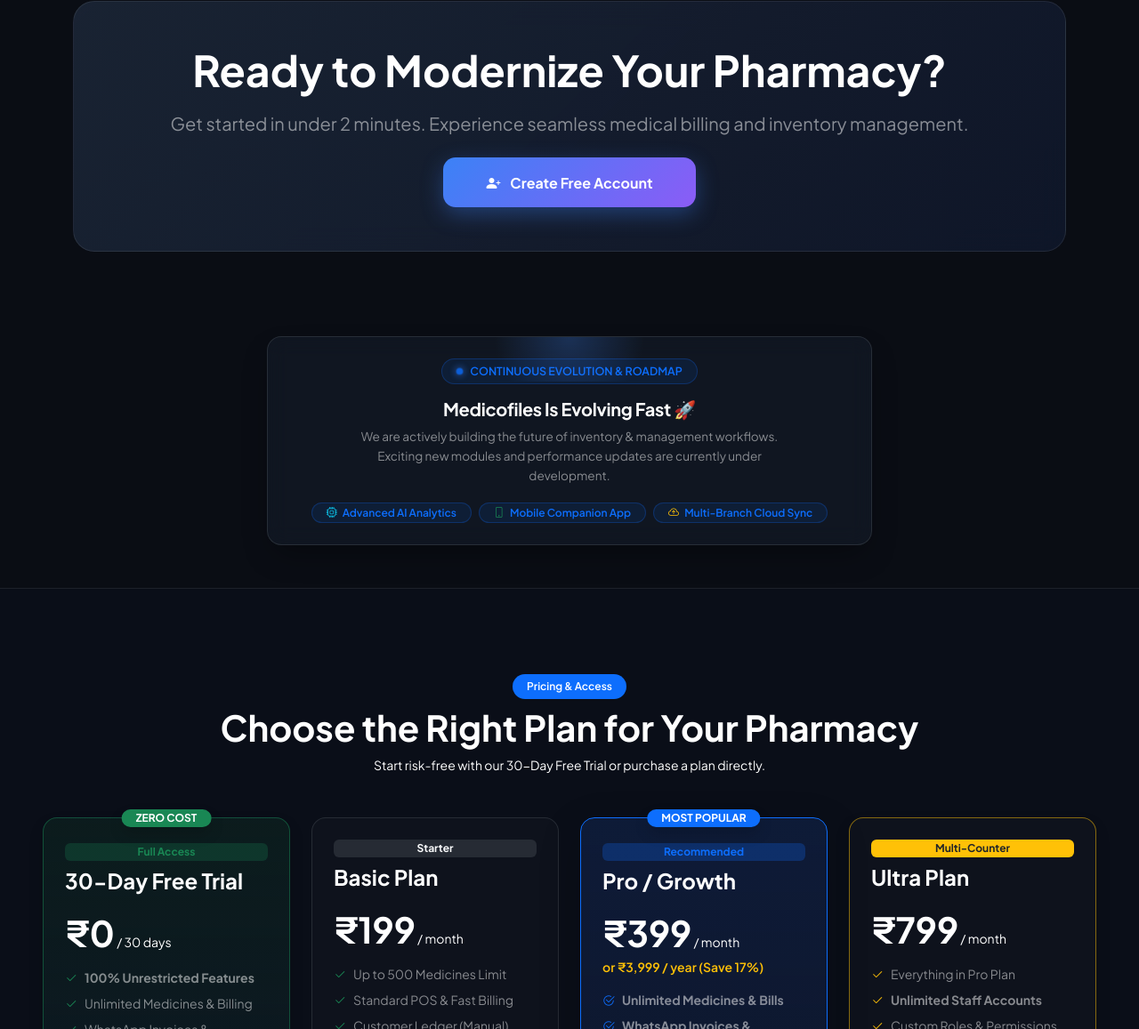
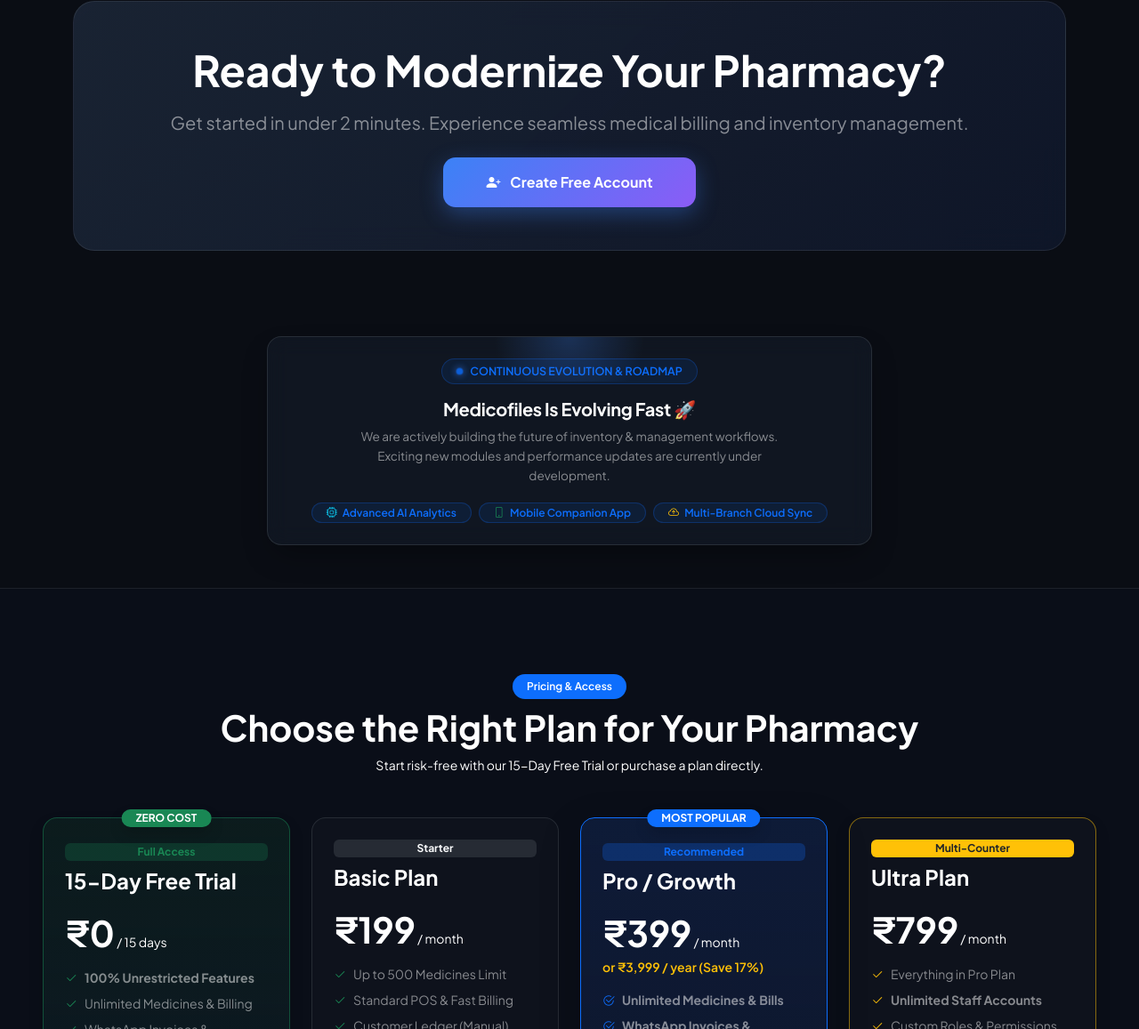
Before and after one commit to Goldi-Yash/Medicofiles, a Flask app: page /welcome in a window 1280 px wide; the page is wider, and only the part inside the window is pictured. Shown: the part 3371-4528 px from the top of that part at 89% size. Run offline with Flask 3, Linux system fonts and the light colour scheme; parts of the project's set-up code (start-up, migrations or seed data) failed here and were passed over; some libraries are stand-ins or nearby versions.

Commit message:
30-day to 15-day

```diff
--- a/main.py
+++ b/main.py
@@ -221,7 +221,7 @@ class User(db.Model, UserMixin):
     plan_type = db.Column(db.String(50), default='trial') # trial, basic, pro, ultra
     subscription_status = db.Column(db.String(50), default='active') # active, expired
     trial_start_date = db.Column(db.DateTime, default=get_ist_time)
-    subscription_end_date = db.Column(db.DateTime, default=lambda: get_ist_time() + timedelta(days=30))
+    subscription_end_date = db.Column(db.DateTime, default=lambda: get_ist_time() + timedelta(days=15))
 
     def get_permissions(self):
         if self.role == 'admin':
@@ -2852,7 +2852,7 @@ def signup():
             new_plan_type = 'trial' if is_trial else selected_plan
             new_sub_status = 'active' if is_trial else 'pending_payment'
             # Paid plan par trial days nahi balki payment pending rahegi
-            new_end_date = get_ist_time() + timedelta(days=30) if is_trial else get_ist_time()
+            new_end_date = get_ist_time() + timedelta(days=15) if is_trial else get_ist_time()
 
             new_user = User(
                 username=extracted_username,
@@ -2873,7 +2873,7 @@ def signup():
 
             # Routing
             if is_trial:
-                flash('Welcome! Your 30-Day Free Trial has started.', 'success')
+                flash('Welcome! Your 15-Day Free Trial has started.', 'success')
                 return redirect(url_for('dashboard'))
             else:
                 # Seedha checkout screen par payment QR ke sath bhejega
@@ -4062,18 +4062,18 @@ def switch_to_trial():
         if owner.trial_start_date is not None and owner.plan_type != 'trial' and owner.subscription_status != 'pending_payment':
             return jsonify({
                 'status': 'error',
-                'message': 'You have already used your 30-Day Free Trial on this account.'
+                'message': 'You have already used your 15-Day Free Trial on this account.'
             }), 400
 
         owner.plan_type = 'trial'
         owner.subscription_status = 'active'
         owner.trial_start_date = get_ist_time()
-        owner.subscription_end_date = get_ist_time() + timedelta(days=30)
+        owner.subscription_end_date = get_ist_time() + timedelta(days=15)
         db.session.commit()
 
         return jsonify({
             'status': 'success',
-            'message': 'Switched to 30-Day Free Trial successfully!'
+            'message': 'Switched to 15-Day Free Trial successfully!'
         })
     except Exception as e:
         db.session.rollback()
--- a/templates/base.html
+++ b/templates/base.html
@@ -619,7 +619,7 @@
                 style="background: linear-gradient(90deg, #1e293b 0%, #0f172a 100%); color: #f8fafc; border-left: 4px solid #3b82f6 !important;">
                 <div class="d-flex align-items-center gap-2">
                     <span class="badge bg-primary rounded-pill px-2 py-1"><i class="bi bi-clock-history me-1"></i>
-                        30-Day Free Trial</span>
+                        15-Day Free Trial</span>
                     <span class="small">You have <strong class="text-warning">{{ trial_days_left }} days
                             remaining</strong> with full unrestricted access.</span>
                 </div>
@@ -636,7 +636,7 @@
                     <i class="bi bi-exclamation-octagon-fill fs-5"></i>
                     <span class="small fw-semibold">
                         {% if current_user.plan_type == 'trial' %}
-                        Your <strong>30-day Free Trial</strong> has expired. Choose a plan to continue billing & AI
+                        Your <strong>15-day Free Trial</strong> has expired. Choose a plan to continue billing & AI
                         features.
                         {% else %}
                         Your <strong>{{ current_user.plan_type|upper }} Plan</strong> has expired. Please renew your
--- a/templates/checkout.html
+++ b/templates/checkout.html
@@ -79,7 +79,7 @@
                             {% if not has_used_trial %}
                             <button type="button" class="btn btn-sm btn-outline-success rounded-pill px-3 fw-semibold"
                                 onclick="activateFreeTrial()">
-                                <i class="bi bi-rocket-takeoff-fill me-1"></i> Start 30-Day Free Trial Instead
+                                <i class="bi bi-rocket-takeoff-fill me-1"></i> Start 15-Day Free Trial Instead
                             </button>
                             {% elif trial_status_label %}
                             <span
@@ -378,7 +378,7 @@
         }
 
         function activateFreeTrial() {
-            if (!confirm('Activate your 30-Day Free Trial now?')) return;
+            if (!confirm('Activate your 15-Day Free Trial now?')) return;
             fetch('/api/switch-to-trial', { method: 'POST', headers: { 'Content-Type': 'application/json' } })
                 .then(res => res.json())
                 .then(data => {
--- a/templates/landing.html
+++ b/templates/landing.html
@@ -894,12 +894,12 @@
                 <span class="badge bg-primary bg-opacity-20 text-white px-3 py-2 rounded-pill fw-semibold mb-2">Pricing
                     & Access</span>
                 <h2 class="display-6 fw-bold text-white">Choose the Right Plan for Your Pharmacy</h2>
-                <p class="text-white small">Start risk-free with our 30-Day Free Trial or purchase a plan directly.</p>
+                <p class="text-white small">Start risk-free with our 15-Day Free Trial or purchase a plan directly.</p>
             </div>
 
             <div class="row g-4 align-items-stretch justify-content-center">
 
-                <!-- Card 1: 30-Day Free Trial -->
+                <!-- Card 1: 15-Day Free Trial -->
                 <div class="col-xl-3 col-lg-6 col-md-6">
                     <div class="p-4 rounded-4 h-100 d-flex flex-column border border-success border-opacity-50 position-relative shadow"
                         style="background: linear-gradient(180deg, rgba(34, 197, 94, 0.08) 0%, rgba(15, 23, 42, 0.7) 100%);">
@@ -907,9 +907,9 @@
                             class="badge bg-success position-absolute top-0 start-50 translate-middle rounded-pill px-3 py-1 shadow">ZERO
                             COST</span>
                         <span class="badge bg-success bg-opacity-25 text-success w-fit mb-2 mt-1">Full Access</span>
-                        <h4 class="fw-bold text-white mb-1">30-Day Free Trial</h4>
+                        <h4 class="fw-bold text-white mb-1">15-Day Free Trial</h4>
                         <div class="my-3">
-                            <span class="display-6 fw-bold text-white">₹0</span><span class="text-white small"> / 30
+                            <span class="display-6 fw-bold text-white">₹0</span><span class="text-white small"> / 15
                                 days</span>
                         </div>
                         <ul class="list-unstyled d-flex flex-column gap-2 small text-white-50 mb-4 flex-grow-1">
```
